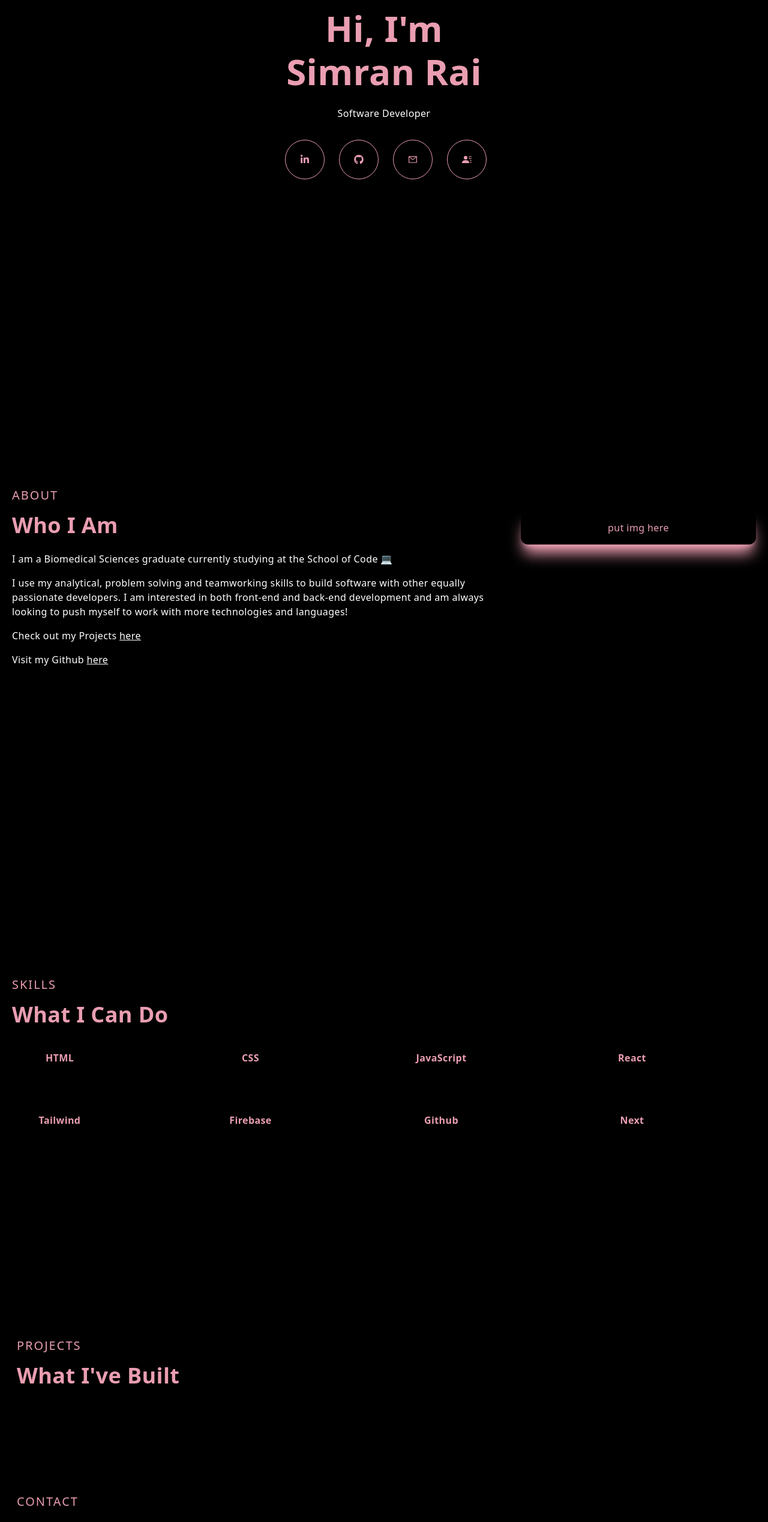
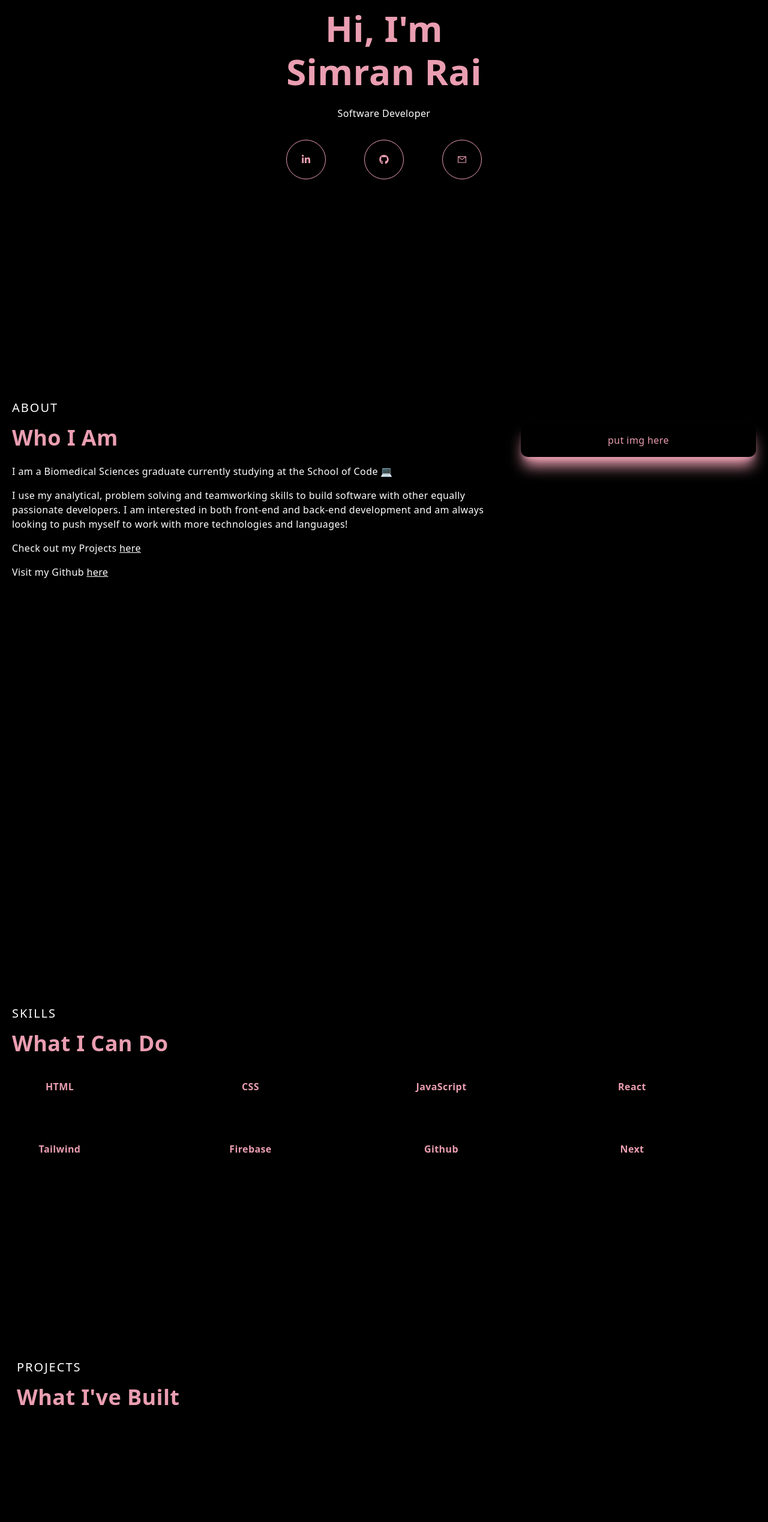
Before and after one commit to srai98i/portfolio-site, a Next.js app: page / in a window 1280 px wide. Shown: the part 234-2772 px from the top of the page at 60% size. Built offline with nearby package versions, Linux system fonts and the light colour scheme.

Commit message:
fixed margins of sections

```diff
--- a/pages/components/About.jsx
+++ b/pages/components/About.jsx
@@ -7,12 +7,12 @@ export default function About() {
       id="about"
       className="w-full md:h-screen p-2 flex items-center bg-pink-blue py-16"
     >
-      <div className="max-w-[1240px] m-auto md:grid grid-cols-3 gap-8">
-        <div className="col-span-2">
-          <p className="uppercase text-xl tracking-widest text-[#EA9EB1]">
+      <div className="max-w-[1240px] m-auto md:grid grid-cols-3 gap-8 mt-9">
+        <div className="col-span-2 ">
+          <p className="uppercase text-xl tracking-widest text-[white]">
             About
           </p>
-          <h2 className="py-4">Who I Am</h2>
+          <h2 className="py-4 ">Who I Am</h2>
           <p className="py-2 flex justify-items-center text-[white]">
             I am a Biomedical Sciences graduate currently studying at the School
             of Code 💻{" "}
--- a/pages/components/Contact.jsx
+++ b/pages/components/Contact.jsx
@@ -25,7 +25,7 @@ const Contact = () => {
   return (
     <div id="contact" className="w-full bg-pink-blue lg:h-screen">
       <div className="max-w-[1240px] bg-pink-blue m-auto px-2 py-16 w-full ">
-        <p className="text-xl  tracking-widest uppercase text-[#EA9EB1]]">
+        <p className="text-xl  tracking-widest uppercase text-[white] mt-9">
           Contact
         </p>
         <h2 className="py-4 ">Get In Touch</h2>
@@ -158,10 +158,7 @@ const Contact = () => {
           <Link href="/">
             <a>
               <div className="rounded-full shadow-lg shadow-gray-400 p-4 cursor-pointer hover:scale-110 ease-in duration-300">
-                <HiOutlineChevronDoubleUp
-                  className="text-[#5651e5]"
-                  size={30}
-                />
+                <HiOutlineChevronDoubleUp className="text-[#EA9EB1" size={30} />
               </div>
             </a>
           </Link>
--- a/pages/components/Main.jsx
+++ b/pages/components/Main.jsx
@@ -36,11 +36,13 @@ export default function Main() {
               </div>
             </a>
             <div className="rounded-full shadow-lg border-[#EA9EB1] border-[.1rem] p-6 cursor-pointer hover:scale-110 easein duration-300 hover:border-[pink] hover:bg-gradient-to-r from-[#DB5375] to-pink-500 hover:text-[black]">
-              <AiOutlineMail />
+              <a href="/#contact" target="_blank" rel="noreferrer">
+                <AiOutlineMail />
+              </a>
             </div>
-            <div className="rounded-full shadow-lg border-[#EA9EB1] border-[.1rem] p-6 cursor-pointer hover:scale-110 easein duration-300 hover:border-[pink] hover:bg-gradient-to-r from-[#DB5375] to-pink-500 hover:text-[black]">
+            {/* <div className="rounded-full shadow-lg border-[#EA9EB1] border-[.1rem] p-6 cursor-pointer hover:scale-110 easein duration-300 hover:border-[pink] hover:bg-gradient-to-r from-[#DB5375] to-pink-500 hover:text-[black]">
               <BsFillPersonLinesFill />
-            </div>
+            </div> */}
           </div>
         </div>
       </div>
--- a/pages/components/Navbar.jsx
+++ b/pages/components/Navbar.jsx
@@ -64,14 +64,14 @@ const Navbar = () => {
             }
           >
             <div className="flex w-full items-center justify-between">
-              <div className="rounded-full border-[#EA9EB1] border-[.1rem] p-3 cursor-pointer hover:bg-gradient-to-r from-[#DB5375] to-pink-500 hover:text-[black] ">
+              <div className="rounded-full border-[#EA9EB1] border-[.2rem] p-3 mb-8 cursor-pointer hover:bg-gradient-to-r from-[#DB5375] to-pink-500 hover:text-[black] ">
                 <AiOutlineClose onClick={handleNav} />
               </div>
             </div>
-            <div className="border-b border-[#EA9EB1] my-4">
-              <p className="w-[85%] md:w-[90%] py-4">
+            <div className=" border-[#EA9EB1] border-b-[0.2rem] my-4 ">
+              {/* <p className="w-[85%] md:w-[90%] py-4">
                 Let&apos;s build something legendary together
-              </p>
+              </p> */}
             </div>
             <div className="py-4 flex flex-col">
               <ul className="uppercase">
@@ -117,7 +117,9 @@ const Navbar = () => {
                 </Link>
               </ul>
               <div className="pt-40">
-                <p className="uppercase tracking-widest">Let&apos;s Connect</p>
+                <p className="uppercase tracking-widest mb-2">
+                  Let&apos;s Connect
+                </p>
               </div>
               <div className="flex items-center justify-between my-4 w-full sm:w-[80%]">
                 <a
--- a/pages/components/Projects.jsx
+++ b/pages/components/Projects.jsx
@@ -11,7 +11,7 @@ const Projects = () => {
   return (
     <div id="projects" className="w-full bg-pink-blue">
       <div className="max-w-[1240px] mx-auto px-2 py-16">
-        <p className="text-xl tracking-widest uppercase text-[#EA9EB1]]">
+        <p className="text-xl tracking-widest uppercase text-[white] mt-9">
           Projects
         </p>
         <h2 className="py-4">What I&apos;ve Built</h2>
--- a/pages/components/Skills.jsx
+++ b/pages/components/Skills.jsx
@@ -13,9 +13,9 @@ import React from "react";
 
 export default function Skills() {
   return (
-    <div id="skills" className="w-full bg-pink-blue lg:h-screen p-2">
+    <div id="skills" className="w-full bg-pink-blue lg:h-screen p-2 ]">
       <div className="max-w-[1240px] mx-auto flex flex-col justify-center h-full">
-        <p className="text-xl tracking-widest uppercase text-[#EA9EB1]">
+        <p className="text-xl tracking-widest uppercase text-[white] mt-[6rem]">
           Skills
         </p>
         <h2 className="py-4">What I Can Do</h2>
```
